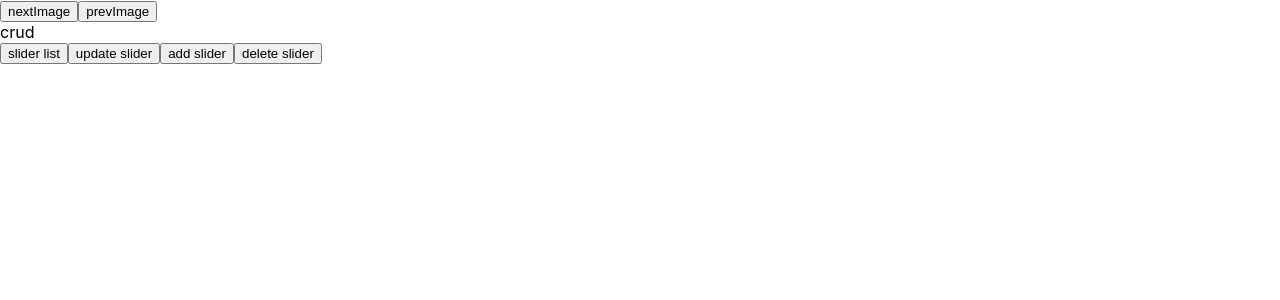
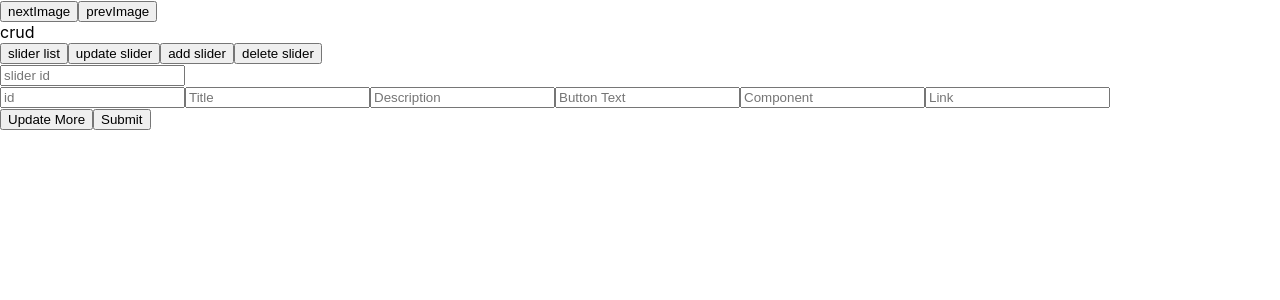
Before and after one commit to mokcoo/carousel, a React (Create React App) app in the folder frontend-carousel/: page / in a window 1280 px wide. Both pictures are taken after a click on the button "update slider". Shown: the top 300 px of the page. Built offline with nearby package versions, Linux system fonts and the light colour scheme; no server answers.

Commit message:
finishing update logic

```diff
--- a/frontend-carousel/src/App.js
+++ b/frontend-carousel/src/App.js
@@ -9,7 +9,7 @@ import Crud from './pages/crud'
 function App() {
   const [slider,setSlider] = useState({ message: [] })
   const [images,setImages] = useState([])
-  const [sliderID,setSliderID] = useState(7)
+  const [sliderID,setSliderID] = useState(3)
   useEffect(()=>{
     const response = async () =>{
       try{
--- a/frontend-carousel/src/component/sliderList.jsx
+++ b/frontend-carousel/src/component/sliderList.jsx
@@ -6,7 +6,7 @@ export default function SliderList({slider}) {
             console.log(data.backgroundImage.link);
 
             return(
-                <div key={data.backgroundImage.id}>{data.backgroundImage.link}</div>
+                <div key={data.backgroundImage.id}>id: {data.backgroundImage.id} {data.backgroundImage.link}</div>
             )
 
         })
--- a/frontend-carousel/src/component/updateSlider.jsx
+++ b/frontend-carousel/src/component/updateSlider.jsx
@@ -1,9 +1,91 @@
-import React from 'react'
+import React, { useState } from 'react';
+import { updateSliderById } from '../utils/updateSliderById';
 
 export default function UpdateSlider() {
+  const [data, setData] = useState([
+    { id:'',title: '', description: '', buttonText: '', component: '', link: '' }
+  ]);
+  const [sliderId,setSliderId] = useState(-1)
+
+  const handleChange = (index, event) => {
+    const values = [...data];
+    values[index][event.target.name] = event.target.value;
+    setData(values);
+  };
+
+  const handleSubmit = (event) => {
+    event.preventDefault();
+    const payload = { data };
+    const jsonData = JSON.stringify(payload)
+    updateSliderById(sliderId,jsonData)
+    //console.log('JSON Data:', JSON.stringify(payload));
+    // Send payload to backend or other logic here...
+  };
+
+  const handleAddFields = () => {
+    const values = [...data];
+    values.push({ id:'',title: '', description: '', buttonText: '', component: '', link: '' });
+    setData(values);
+  };
+
   return (
-    <div>
-        <div>update slider</div>
-    </div>
-  )
+    <form onSubmit={handleSubmit}>
+        <input
+        type='text'
+        name='sliderid'
+        placeholder='slider id'
+        onChange={(e)=> setSliderId(e.target.value)}
+        />
+      {data.map((item, index) => (
+        <div key={index}>
+            <input
+            type="text"
+            name="id"
+            placeholder="id"
+            value={item.id}
+            onChange={(event) => handleChange(index, event)}
+          />
+          <input
+            type="text"
+            name="title"
+            placeholder="Title"
+            value={item.title}
+            onChange={(event) => handleChange(index, event)}
+          />
+          <input
+            type="text"
+            name="description"
+            placeholder="Description"
+            value={item.description}
+            onChange={(event) => handleChange(index, event)}
+          />
+          <input
+            type="text"
+            name="buttonText"
+            placeholder="Button Text"
+            value={item.buttonText}
+            onChange={(event) => handleChange(index, event)}
+          />
+          <input
+            type="text"
+            name="component"
+            placeholder="Component"
+            value={item.component}
+            onChange={(event) => handleChange(index, event)}
+          />
+          <input
+            type="text"
+            name="link"
+            placeholder="Link"
+            value={item.link}
+            onChange={(event) => handleChange(index, event)}
+          />
+        </div>
+      ))}
+      <button type="button" onClick={handleAddFields}>
+        Update More
+      </button>
+      <button type="submit">Submit</button>
+    </form>
+  );
 }
--- a/frontend-carousel/src/pages/crud.jsx
+++ b/frontend-carousel/src/pages/crud.jsx
@@ -3,6 +3,7 @@ import SliderList from '../component/sliderList'
 import { ADDSLIDER,UPDATESLIDER,DELETESLIDER,GETSLIDER } from '../global/status'
 import DeleteSlider from '../component/deleteSlider'
 import AddSlider from '../component/addSlider'
+import UpdateSlider from '../component/updateSlider'
 export default function Crud({slider}) {
   const [status,setStatus] = useState(GETSLIDER)
   return (
@@ -16,6 +17,8 @@ export default function Crud({slider}) {
       {status === GETSLIDER && <SliderList slider={slider}></SliderList>}
       {status === DELETESLIDER && <DeleteSlider></DeleteSlider>}
       {status === ADDSLIDER && <AddSlider></AddSlider>}
+      {status === UPDATESLIDER && <UpdateSlider></UpdateSlider>}
+
     </div>
 
 
--- /dev/null
+++ b/frontend-carousel/src/utils/updateSliderById.js
@@ -0,0 +1,23 @@
+import { updateSliderUrl } from "../config/url";
+
+export async function updateSliderById(id,data){
+    console.log(data)
+    try{
+        const res = await fetch(`${updateSliderUrl}${id}`,{
+            method:'PUT',
+            headers:{
+                'Content-Type':'application/json'
+            },
+            body:data
+        })
+        if (res.ok){
+            const serverRes = await res.json()
+            console.log('Server:',serverRes)
+        }else{
+            console.error('Failed to update data')
+        }
+    }catch(err){
+        console.error("There's an error",err)
+    }
+
+}
```
